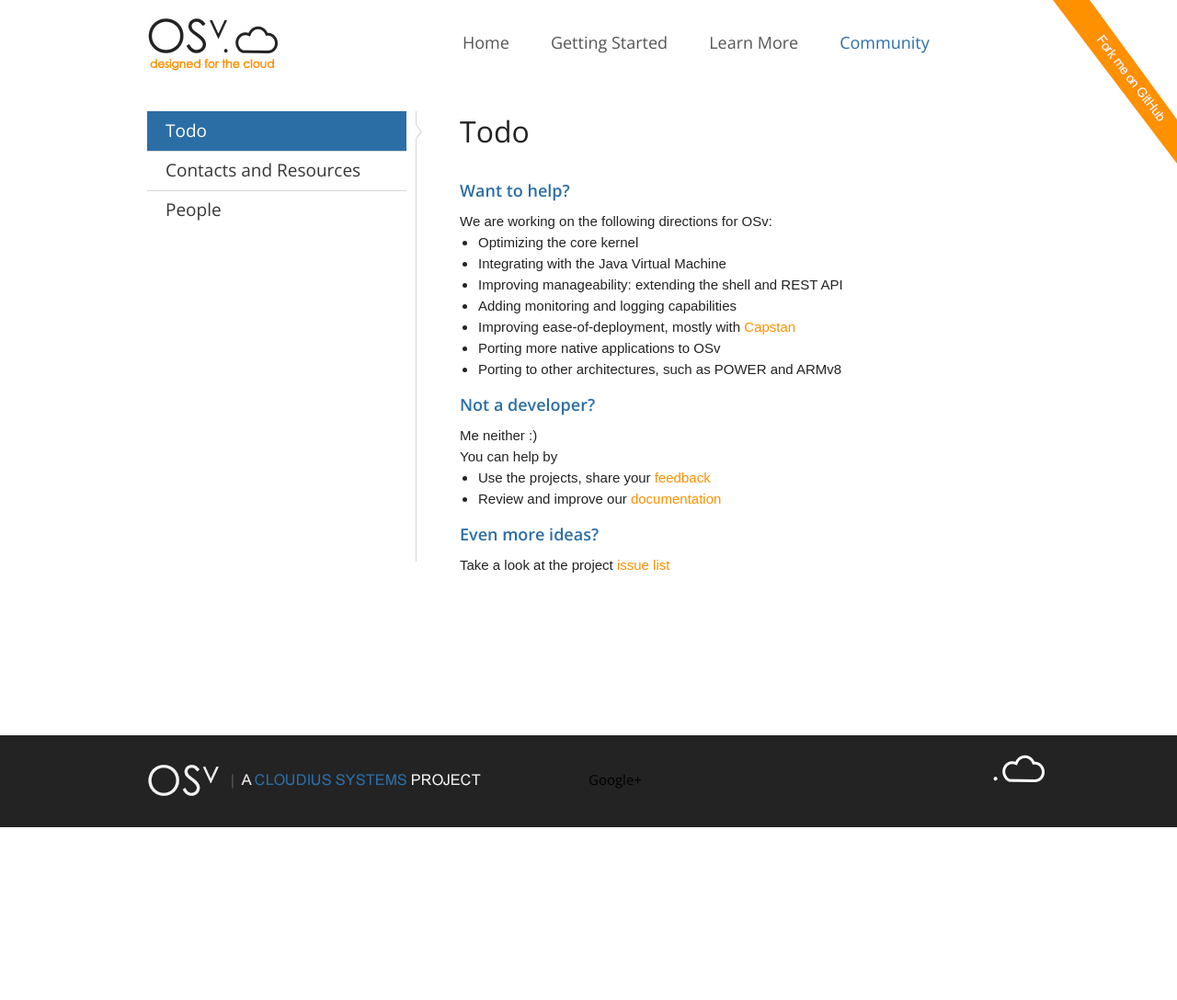
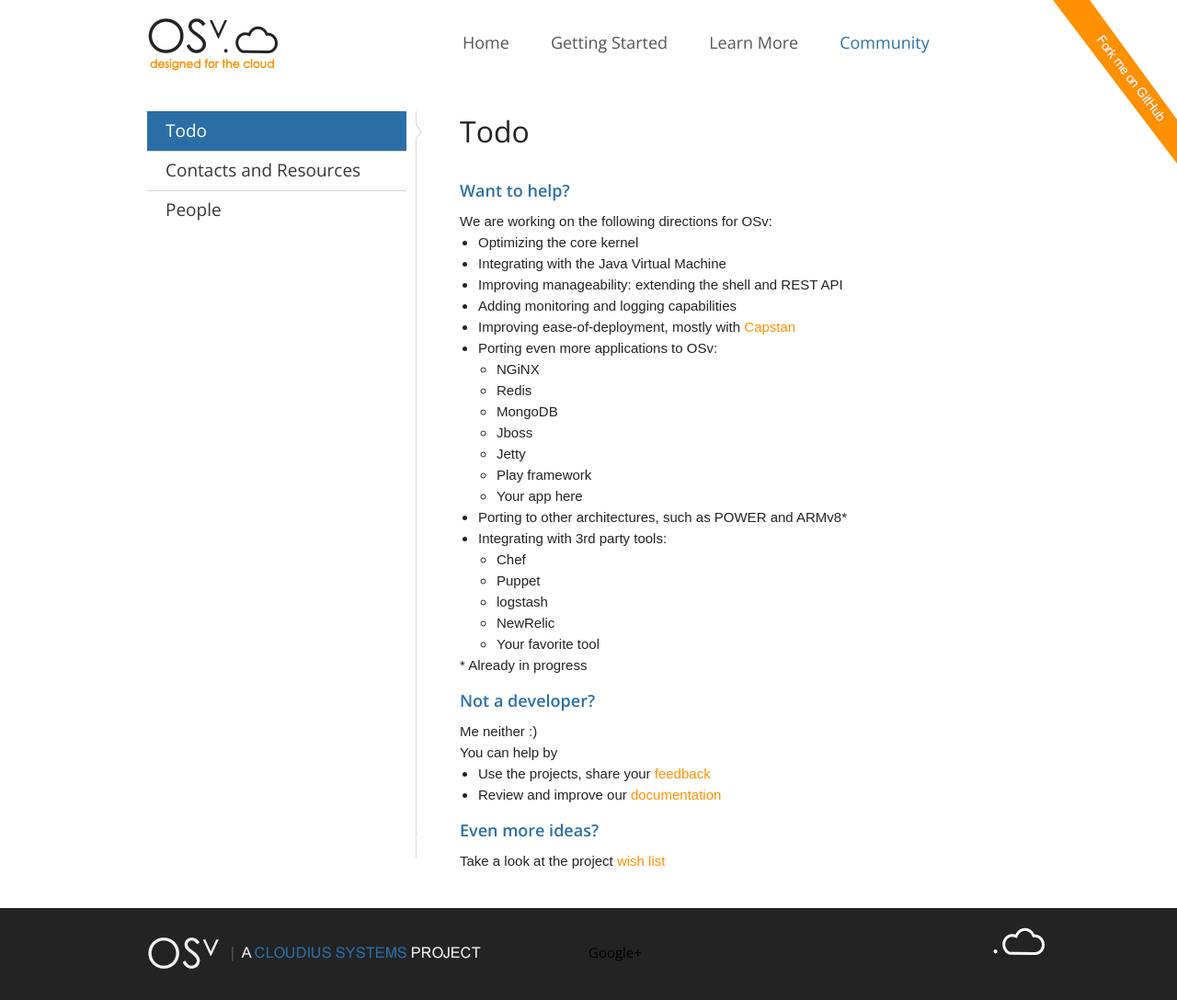
Before and after one commit to osv-io/osv-io.github.io, a Jekyll site: the page built from _posts/community/0000-10-01-todo.md, in a window 1280 px wide. Shown: the whole page at 92% size. Built offline with Jekyll 4.4.1, drawn with Linux system fonts in a browser that asks for light colours; before the commit the page ends 900 px from its top, so only the background shows below that.

Commit message:
add more tasks base on Dor inputs

```diff
--- a/_posts/community/0000-10-01-todo.md
+++ b/_posts/community/0000-10-01-todo.md
@@ -19,9 +19,38 @@ We are working on the following directions for OSv:
 - Improving ease-of-deployment, mostly with
   [Capstan](https://github.com/cloudius-systems/capstan)
 
-- Porting more native applications to OSv
+- Porting even more applications to OSv:
 
-- Porting to other architectures, such as POWER and ARMv8
+  - NGiNX
+
+  - Redis
+
+  - MongoDB
+
+  - Jboss
+
+  - Jetty
+
+  - Play framework
+
+  - Your app here
+
+- Porting to other architectures, such as POWER and ARMv8*
+
+- Integrating with 3rd party tools:
+
+  - Chef
+
+  - Puppet
+
+  - logstash
+
+  - NewRelic
+
+  - Your favorite tool
+
+
+\* Already in progress
 
 ### Not a developer?
 Me neither :)
@@ -34,4 +63,4 @@ You can help by
 - Review and improve our [documentation](https://github.com/cloudius-systems/osv/wiki)
 
 ### Even more ideas?
-Take a look at the project [issue list](https://github.com/cloudius-systems/osv/issues?state=open)
+Take a look at the project [wish list](https://github.com/cloudius-systems/osv/issues?labels=enhancement&page=1&state=open)
```
